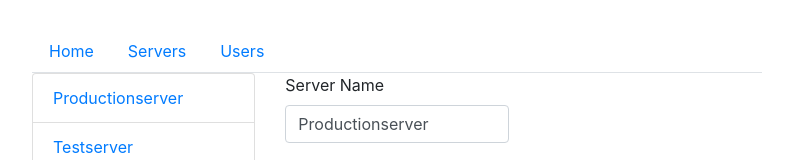
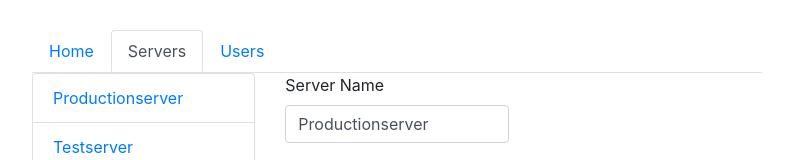
Before and after one commit to Gagandeep39/angular-routing-authguard-ex1, an Angular app: page /servers in a window 1280 px wide. Shown: the top 160 px of the page, without its empty margins (53-846 px from the left). Built offline with nearby package versions, Linux system fonts and the light colour scheme.

Commit message:
Removed home path from appmodule Changed routerlink path from '/users' to '/' in appcomponent.html Fixed tab highlights on tab selection

```diff
--- a/src/app/app.component.html
+++ b/src/app/app.component.html
@@ -2,9 +2,12 @@
   <div class="row">
     <div class="col-xs-12 col-sm-10 col-md-8 col-sm-offset-1 col-md-offset-2">
       <ul class="nav nav-tabs">
-        <li class="nav-item" role="presentation" class="active"><a class="nav-link" [routerLink]="['/home']" routerLinkActive="router-link-active" >Home</a></li>
-        <li class="nav-item" role="presentation"><a class="nav-link" [routerLink]="['/servers']" routerLinkActive="router-link-active" >Servers</a></li>
-        <li class="nav-item" role="presentation"><a class="nav-link" [routerLink]="['/users']" routerLinkActive="router-link-active" >Users</a></li>
+        <li class="nav-item" role="presentation" class="active"><a class="nav-link" [routerLink]="['/']"
+            routerLinkActive="active" [routerLinkActiveOptions]="{exact: true}">Home</a></li>
+        <li class="nav-item" role="presentation"><a class="nav-link" [routerLink]="['/servers']"
+            routerLinkActive="active">Servers</a></li>
+        <li class="nav-item" role="presentation"><a class="nav-link" [routerLink]="['/users']"
+            routerLinkActive="active">Users</a></li>
       </ul>
     </div>
   </div>
--- a/src/app/app.module.ts
+++ b/src/app/app.module.ts
@@ -15,7 +15,6 @@ import { ServersService } from './servers/servers.service';
 
 const appRoutes : Routes = [
   { path: '', component: HomeComponent },
-  { path: 'home', component: HomeComponent },
   { path: 'users', component: UsersComponent },
   { path: 'servers', component: ServersComponent },
 ];
```
